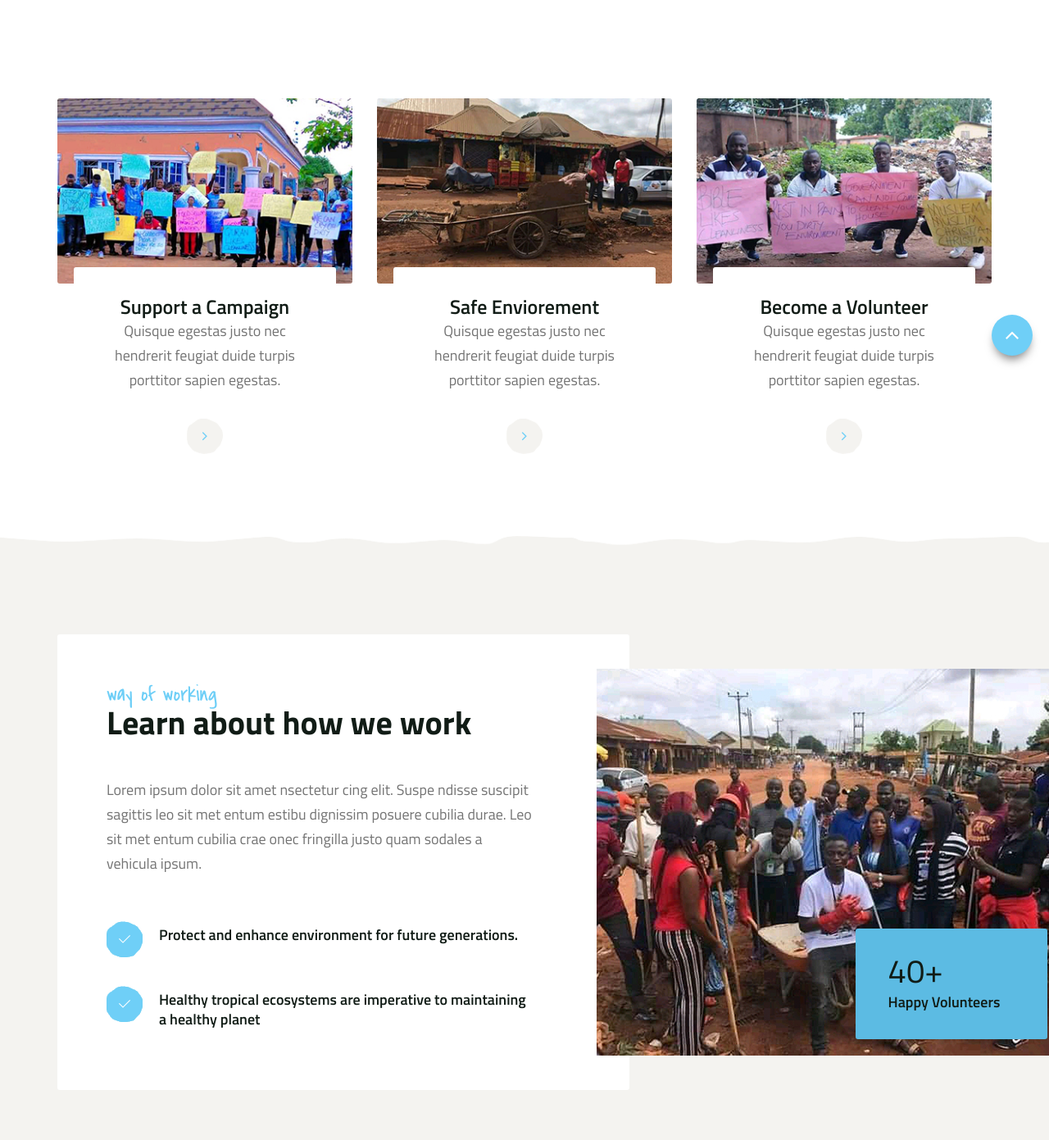
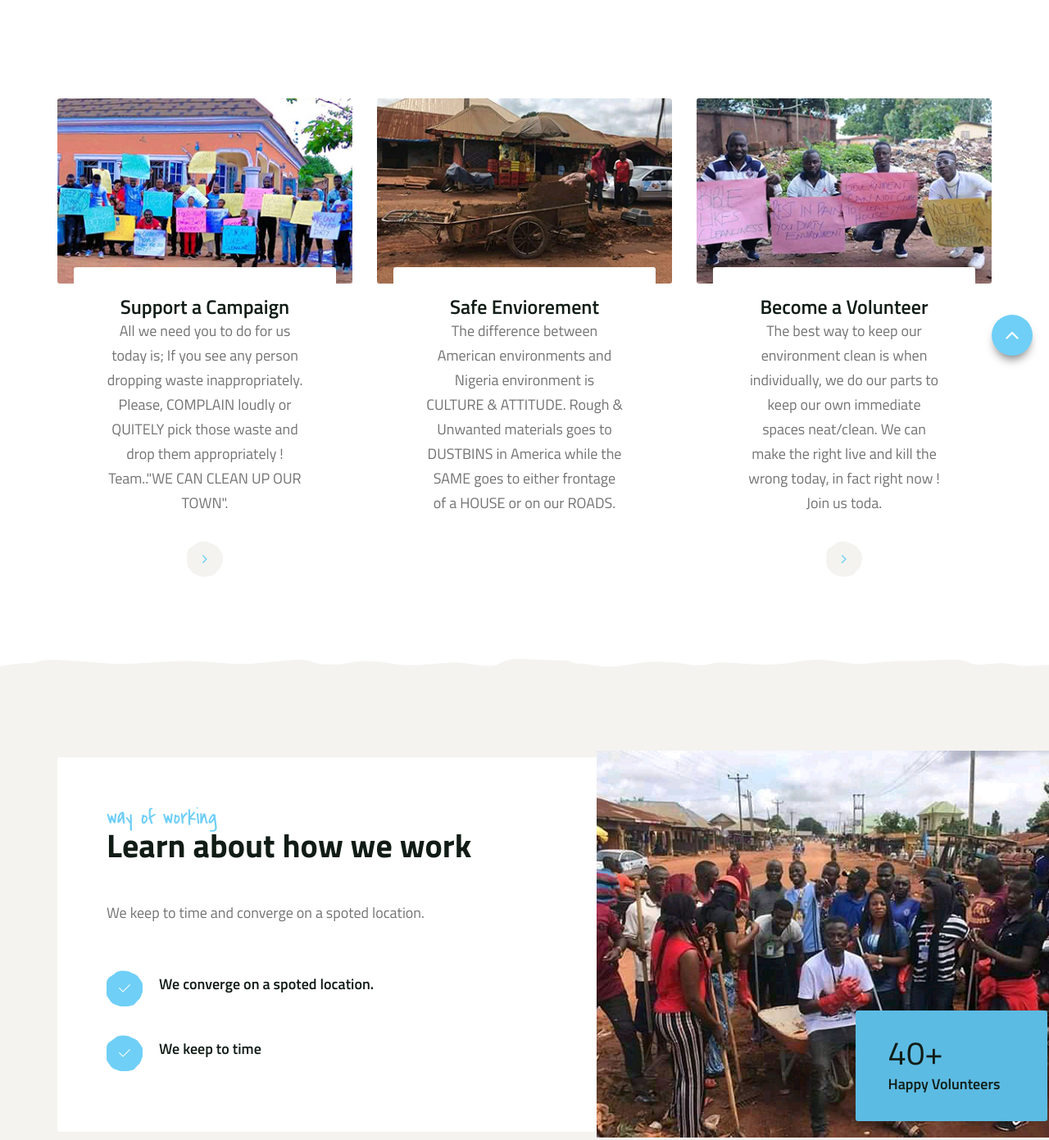
Before and after one commit to dfiredeveloper/team-weccuot, a plain HTML site: page about.html in a window 1280 px wide. Shown: the part 426-1817 px from the top of the page at 82% size. Drawn offline with Linux system fonts and the light colour scheme; some packages are replaced by stand-ins of ours; files whose address does not match are found by name.

Commit message:
update Home Page

```diff
--- a/about.html
+++ b/about.html
@@ -80,13 +80,13 @@
 									</div>
 									<div class="item-txt text-center f1">
                                     <h2 class="fw-6">Support a Campaign</h2>
-										<p class="fw-4">Quisque egestas justo nec hendrerit feugiat duide turpis porttitor sapien egestas.</p>
-										<a href="#" class="rdm">	<i class="fa fa-angle-right"></i>
+                                    <p class="fw-4">All we need you to do for us today is; If you see any person dropping waste inappropriately. Please, COMPLAIN loudly or QUITELY pick those waste and drop them appropriately ! Team.."WE CAN CLEAN UP OUR TOWN".</p>
+                                    <a href="#" class="rdm">    <i class="fa fa-angle-right"></i>
                                     </a>
                                 </div>
                             </div>
                         </div>
-							<div class="col-md-4 col-sm-6 mb-sm-50">
+                        <div class="col-md-4 col-sm-6 mb-xs-50">
                             <div class="item">
                                 <div class="item-thumb">
                                     <a href="#">
@@ -95,13 +95,11 @@
                                 </div>
                                 <div class="item-txt text-center f1">
                                     <h2 class="fw-6">Safe Enviorement</h2>
-										<p class="fw-4">Quisque egestas justo nec hendrerit feugiat duide turpis porttitor sapien egestas.</p>
-										<a href="#" class="rdm">	<i class="fa fa-angle-right"></i>
-										</a>
+                                    <p class="fw-4">The difference between American environments and Nigeria environment is CULTURE & ATTITUDE. Rough & Unwanted materials goes to DUSTBINS in America while the SAME goes to either frontage of a HOUSE or on our ROADS.
                                 </div>
                             </div>
                         </div>
-							<div class="col-md-4 col-sm-6 col-sm-offset-3 col-md-offset-0 col-xs-offset-0">
+                        <div class="col-md-4 col-sm-6 mb-xs-50">
                             <div class="item">
                                 <div class="item-thumb">
                                     <a href="#">
@@ -110,8 +108,8 @@
                                 </div>
                                 <div class="item-txt text-center f1">
                                     <h2 class="fw-6">Become a Volunteer</h2>
-										<p class="fw-4">Quisque egestas justo nec hendrerit feugiat duide turpis porttitor sapien egestas.</p>
-										<a href="#" class="rdm">	<i class="fa fa-angle-right"></i>
+                                    <p class="fw-4">The best way to keep our environment clean is when individually, we do our parts to keep our own immediate spaces neat/clean. We can make the right live and kill the wrong today, in fact right now ! Join us toda.</p>
+                                    <a href="#" class="rdm">    <i class="fa fa-angle-right"></i>
                                     </a>
                                 </div>
 								</div>
@@ -128,11 +126,11 @@
 										<h2 class="f2 c1">way of working</h2>
 										<h1 class="f1 fw-7 c4">Learn about how we work</h1>
 									</div>
-									<p class="txt-normal">Lorem ipsum dolor sit amet nsectetur cing elit. Suspe ndisse suscipit sagittis leo sit met entum estibu dignissim posuere cubilia durae. Leo sit met entum cubilia crae onec fringilla justo quam sodales a vehicula ipsum.</p>
+									<p class="txt-normal">We keep to time and converge on a spoted location.</p>
 									<ul class="c4 f1 mt-55">
-										<li class="fw-6 mb-35 clearfix">	<i class="nivio-checked"></i>  <span>Protect and enhance environment for future generations.</span>
+										<li class="fw-6 mb-35 clearfix">	<i class="nivio-checked"></i>  <span>We converge on a spoted location.</span>
 										</li>
-										<li class="fw-6 clearfix">	<i class="nivio-checked"></i>  <span>Healthy tropical ecosystems are imperative to maintaining a healthy planet</span>
+										<li class="fw-6 clearfix">	<i class="nivio-checked"></i>  <span>We keep to time</span>
 										</li>
 									</ul>
 									<div class="process-img">
@@ -155,7 +153,7 @@
                             <div class="fact-container mb-sm-50">
                                 <div class="single-fact">   <span class="nivio-handshake"></span>
                                     <h3 class="fact-title c3 f2 fw-3 text-capitalize">Volunteers</h3>
-										<div class="numscroller fact-num cw f1" data-slno='15' data-min="0" data-max="40" data-delay='10' data-increment="5">0</div><div style="color: white; font-size: 15px; padding: 10px;">(Plus)</div>
+                                    <div style="color: white; font-size: 30px; padding: 10px;">All Nigerian Citizens and The Whole world at large.</div>
                                 </div>
                             </div>
                         </div>
@@ -163,7 +161,7 @@
                             <div class="fact-container mb-xs-50">
                                 <div class="single-fact">   <span class="nivio-growth"></span>
                                     <h3 class="fact-title c3 f2 fw-3 text-capitalize">Donators</h3>
-										<div class="numscroller fact-num cw f1" data-slno='15' data-min="0" data-max="100" data-delay='30' data-increment="5">0</div><div style="color: white; font-size: 15px; padding: 10px;">(Plus)</div>
+                                    <div style="color: white; font-size: 30px; padding: 10px;">All Igala Sons & Daughters, Nigerians & the whole World</div>
                                 </div>
                             </div>
                         </div>
@@ -171,7 +169,7 @@
                             <div class="fact-container">
                                 <div class="single-fact">   <span class="nivio-key"></span>
                                     <h3 class="fact-title c3 f2 fw-3 text-capitalize">Comunity</h3>
-										<div class="numscroller fact-num cw f1" data-slno='10' data-min="0" data-max="3" data-delay='30' data-increment="5">0</div><div style="color: white; font-size: 15px; padding: 10px;">(Plus)</div>
+                                    <div style="color: white; font-size: 30px; padding: 10px;">All Communities in Kogi State & Nigeria at large</div>
                                 </div>
                             </div>
                         </div>
```
Also changed, not shown: contact.html (+1 -1 lines). Lines whose indentation alone changed are shown as unchanged.
